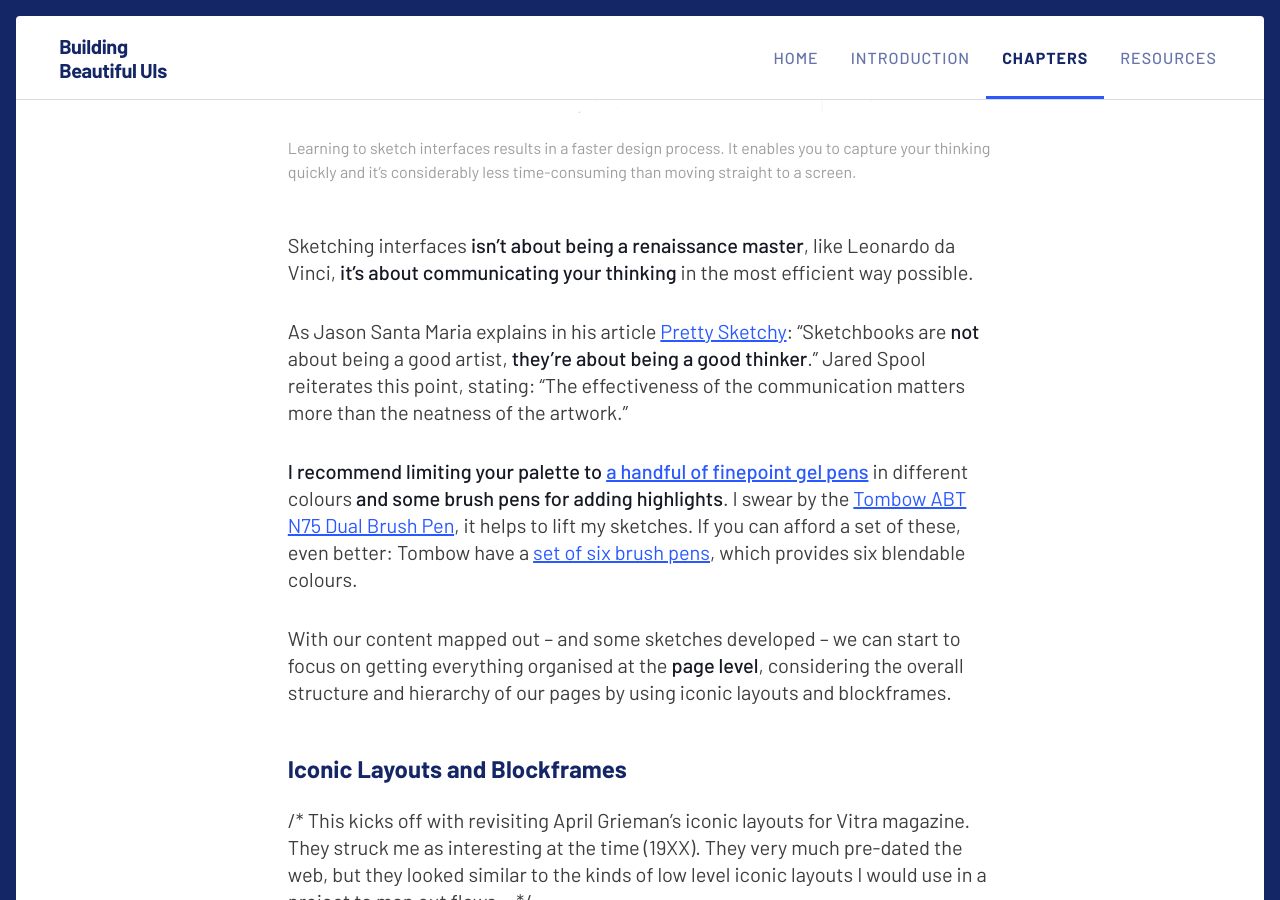
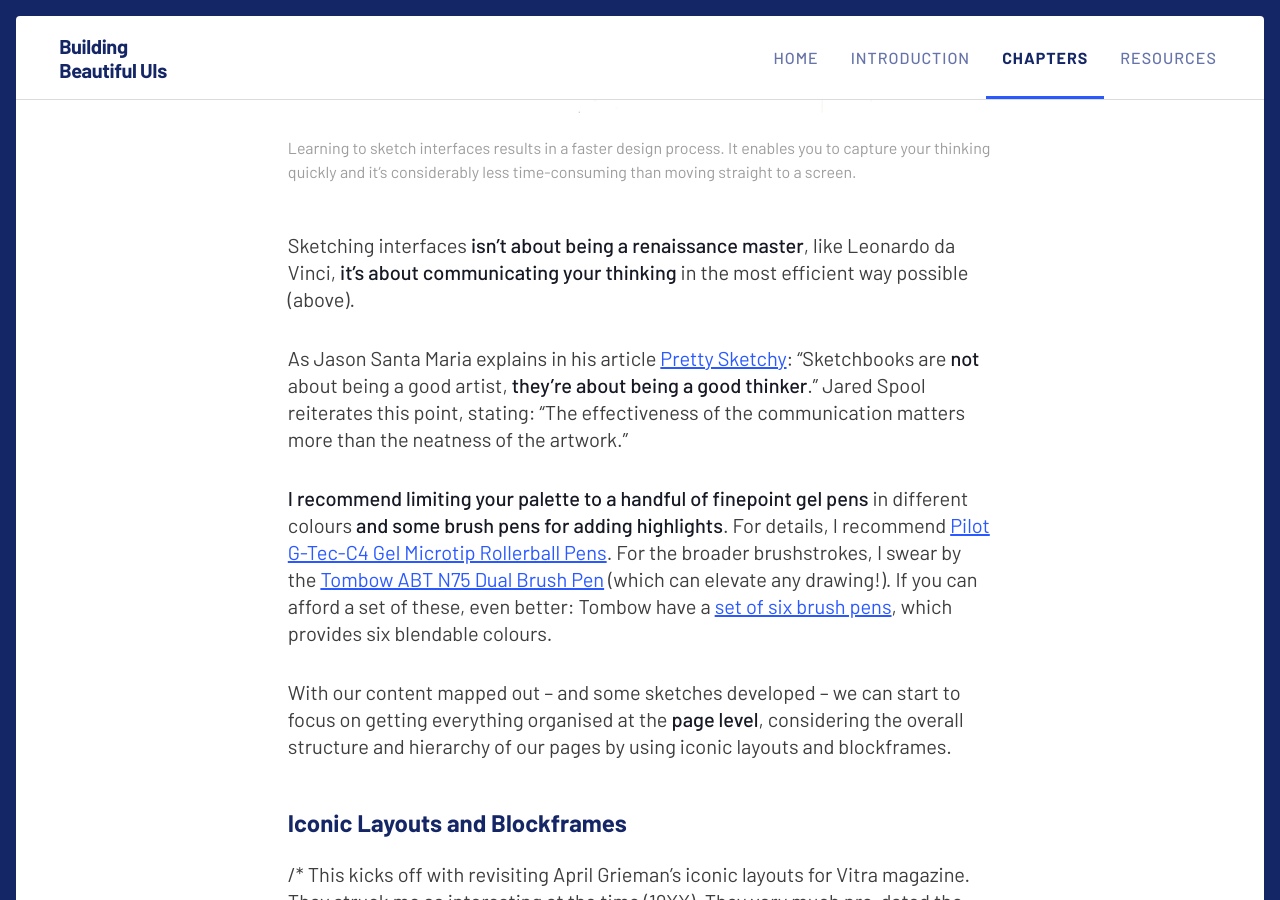
Before and after one commit to buildingbeautifuluis/buildingbeautifuluis.github.io, a Jekyll site: the page built from _preview/03-Information-Architecture.md, in a window 1280 px wide and 900 px high, scrolled down 55790 px. Built offline with Jekyll 4.4.1, drawn with Linux system fonts in a browser that asks for light colours; some of the changed text lies outside the part shown.

Commit message:
Pen recommendations.

```diff
--- a/_preview/03-Information-Architecture.md
+++ b/_preview/03-Information-Architecture.md
@@ -873,7 +873,7 @@ Design is a process that ideally moves from low-fidelity to high-fidelity. **Mov
 
 The danger of starting with high-fidelity mockups is that you **invest a great deal of time and energy creating something that may not work** at a practical and functional level. In studios, no matter how large or small, **time is money and time is valuable**.
 
-A far better approach is to **start at the lower fidelity end of the spectrum where you can work quickly**, getting the broad brushstrokes in place. **With that done**, and – ideally – some user testing (no matter how informal) undertaken and your thinking tested, **move towards higher fidelity outcomes**.
+A far better approach is to **start at the lower fidelity end of the spectrum where you can work quickly**, getting the broad brushstrokes in place. **With that done**, and – ideally – some user testing undertaken (no matter how informal) and your thinking tested, **move towards higher fidelity outcomes**.
 
 A typical design process will include the following stages:
 
@@ -909,11 +909,11 @@ That can be a costly mistake, leading to high-fidelity outcomes that suffer from
 {% include figure.html url="/images/ch3/c3-s5-p1-3-sketching-interfaces.png" alt="Sketching Interfaces" description="Learning to sketch interfaces results in a faster design process. It enables you to capture your thinking quickly and it’s considerably less time-consuming than moving straight to a screen." %}
 
 
-Sketching interfaces **isn’t about being a renaissance master**, like Leonardo da Vinci, **it’s about communicating your thinking** in the most efficient way possible.
+Sketching interfaces **isn’t about being a renaissance master**, like Leonardo da Vinci, **it’s about communicating your thinking** in the most efficient way possible (above).
 
 As Jason Santa Maria explains in his article [Pretty Sketchy](http://v4.jasonsantamaria.com/articles/pretty-sketchy/): “Sketchbooks are **not** about being a good artist, **they’re about being a good thinker**.” Jared Spool reiterates this point, stating: “The effectiveness of the communication matters more than the neatness of the artwork.”
 
-**I recommend limiting your palette to [a handful of finepoint gel pens](https://amzn.to/2ntaEoq)** in different colours **and some brush pens for adding highlights**. I swear by the [Tombow ABT N75 Dual Brush Pen](https://amzn.to/2muNjTk), it helps to lift my sketches. If you can afford a set of these, even better: Tombow have a [set of six brush pens](https://amzn.to/2mDkNPa), which provides six blendable colours.
+**I recommend limiting your palette to a handful of finepoint gel pens** in different colours **and some brush pens for adding highlights**. For details, I recommend [Pilot G-Tec-C4 Gel Microtip Rollerball Pens](https://amzn.to/2nyfXmI). For the broader brushstrokes, I swear by the [Tombow ABT N75 Dual Brush Pen](https://amzn.to/2muNjTk) (which can elevate any drawing!). If you can afford a set of these, even better: Tombow have a [set of six brush pens](https://amzn.to/2mDkNPa), which provides six blendable colours.
 
 With our content mapped out – and some sketches developed – we can start to focus on getting everything organised at the **page level**, considering the overall structure and hierarchy of our pages by using iconic layouts and blockframes.
 
```
